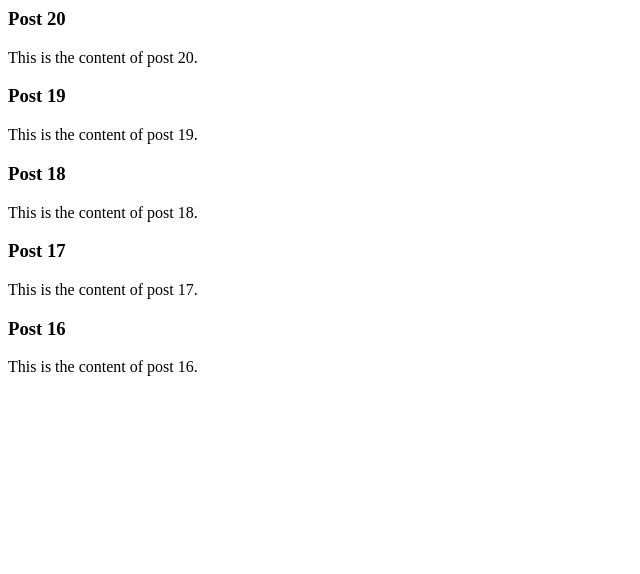
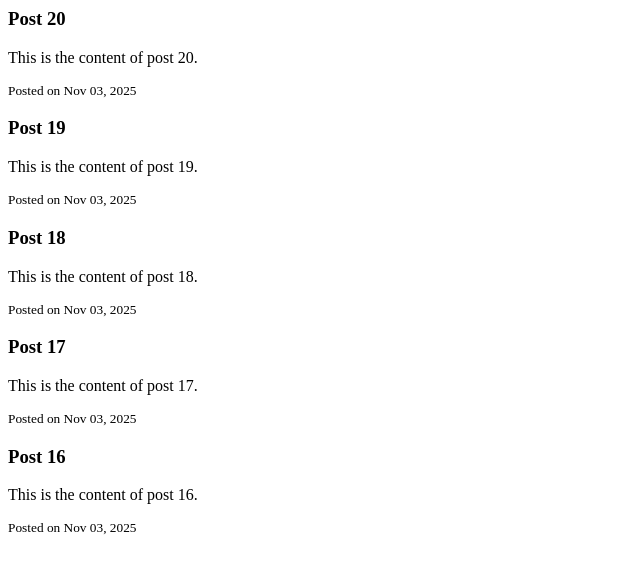
Before and after one commit to 1272251359-dotcom/NaanStop, a Django app: page /load-more/ in a window 1280 px wide. Shown: the top 574 px of the page, without its empty margins (0-640 px from the left). Run offline with Django 5.2, Linux system fonts and the light colour scheme; data comes from the database, SQL or seed files in the repository.

Commit message:
Include post creation date in post list
Added post creation date display to post list.

```diff
--- a/Naanstop/home/templates/home/post_list.html
+++ b/Naanstop/home/templates/home/post_list.html
@@ -3,6 +3,7 @@
         <div class="post-card">
             <h3>{{ post.title }}</h3>
             <p>{{ post.content }}</p>
+            <small>Posted on {{ post.created_at|date:"M d, Y" }}</small>
         </div>
     {% endfor %}
     {% if posts|length >= 5 %}
@@ -15,4 +16,4 @@
     {% endif %}
 {% else %}
     <p>No more posts 😴</p>
-{% endif %}
+{% endif %}
```
